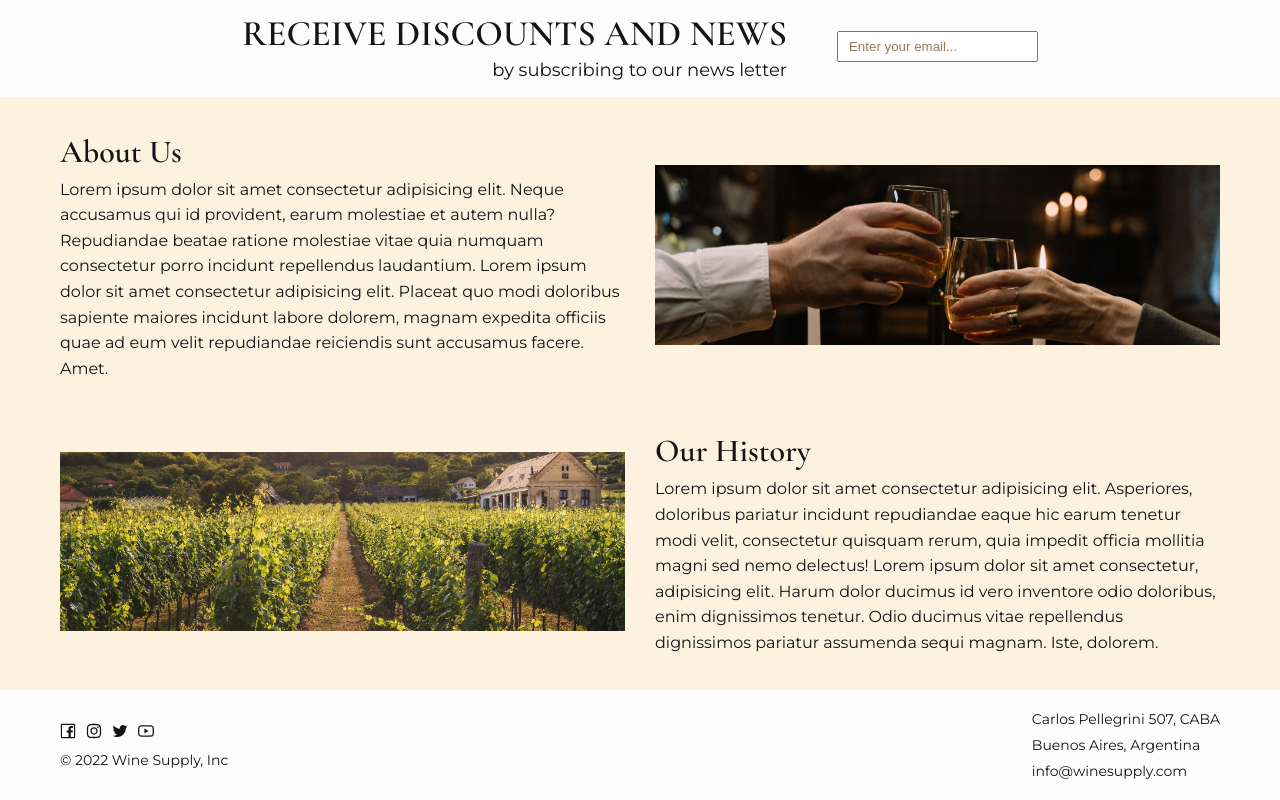
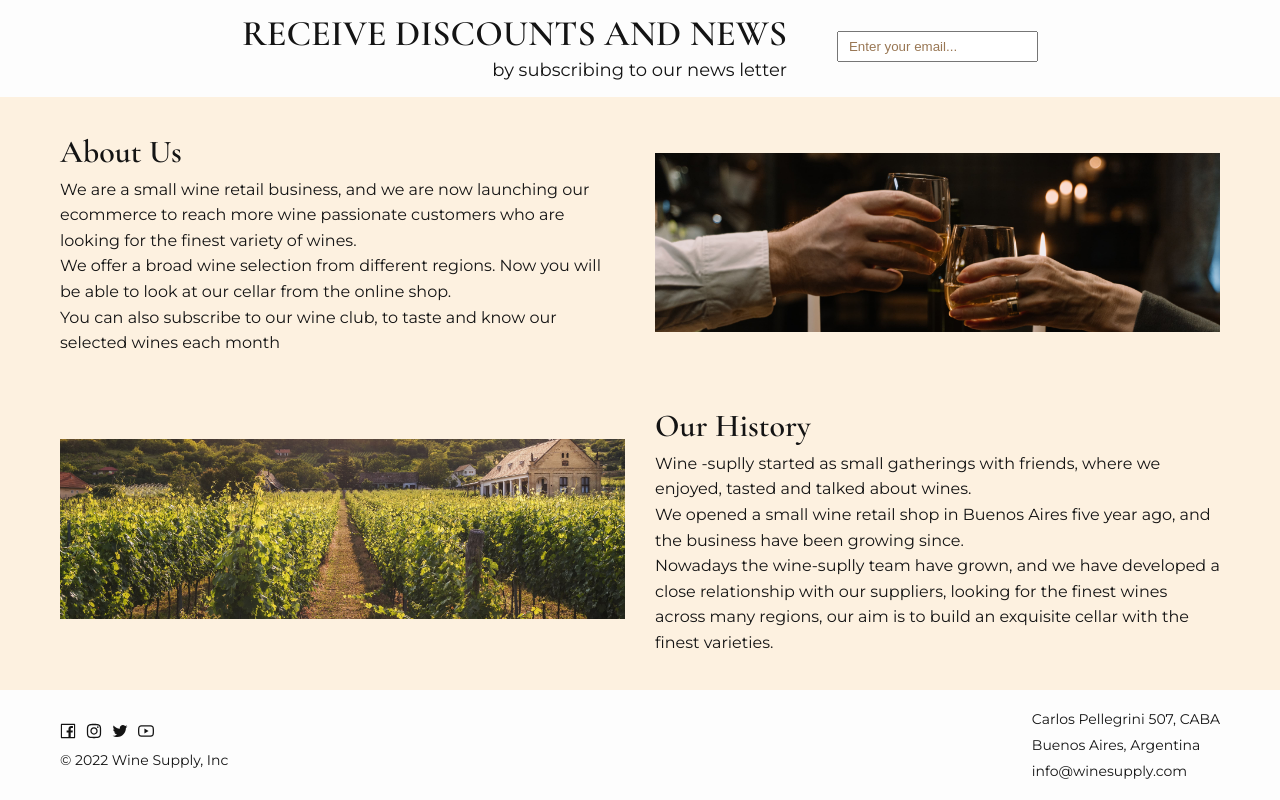
Before and after one commit to Wine-Supply/wine-supply-front, a React (Create React App) app: page / in a window 1280 px wide. Shown: the part 1200-2000 px from the top of the page. Built offline with nearby package versions, Linux system fonts and the light colour scheme; no server answers; what ra-data-simple-rest, react-admin would draw is missing.

Commit message:
edit text in about us, our history

```diff
--- a/src/components/home/section-about-us/AboutUs.tsx
+++ b/src/components/home/section-about-us/AboutUs.tsx
@@ -10,14 +10,14 @@ export default function AboutUs() {
           <div className="section-text">
             <h2 className="secondary-header">About Us</h2>
             <p>
-              Lorem ipsum dolor sit amet consectetur adipisicing elit. Neque
-              accusamus qui id provident, earum molestiae et autem nulla?
-              Repudiandae beatae ratione molestiae vitae quia numquam
-              consectetur porro incidunt repellendus laudantium. Lorem ipsum
-              dolor sit amet consectetur adipisicing elit. Placeat quo modi
-              doloribus sapiente maiores incidunt labore dolorem, magnam
-              expedita officiis quae ad eum velit repudiandae reiciendis sunt
-              accusamus facere. Amet.
+              We are a small wine retail business, and  we are now launching our
+              ecommerce to  reach more wine passionate customers who are looking
+              for the finest variety of wines.<br/>
+                We offer a broad wine selection from
+              different regions. Now you will be able to look at our cellar from the
+              online shop.<br/>
+                You can also subscribe to our wine club, to taste and know
+              our selected wines each month
             </p>
           </div>
           <div>
@@ -35,14 +35,14 @@ export default function AboutUs() {
           <div className="section-text our-history-text">
             <h2 className="secondary-header">Our History</h2>
             <p>
-              Lorem ipsum dolor sit amet consectetur adipisicing elit.
-              Asperiores, doloribus pariatur incidunt repudiandae eaque hic
-              earum tenetur modi velit, consectetur quisquam rerum, quia impedit
-              officia mollitia magni sed nemo delectus! Lorem ipsum dolor sit
-              amet consectetur, adipisicing elit. Harum dolor ducimus id vero
-              inventore odio doloribus, enim dignissimos tenetur. Odio ducimus
-              vitae repellendus dignissimos pariatur assumenda sequi magnam.
-              Iste, dolorem.
+              Wine -suplly started as small gatherings with friends, where we enjoyed,
+              tasted and talked about wines.<br/>
+                We opened a small  wine retail shop
+              in Buenos Aires five year ago, and the business have been growing since.<br/>
+                Nowadays the wine-suplly team have grown, and we have developed a
+              close relationship with our suppliers, looking for the finest wines
+              across many regions, our aim is to  build an exquisite cellar with the
+              finest varieties.
             </p>
           </div>
         </div>
```
